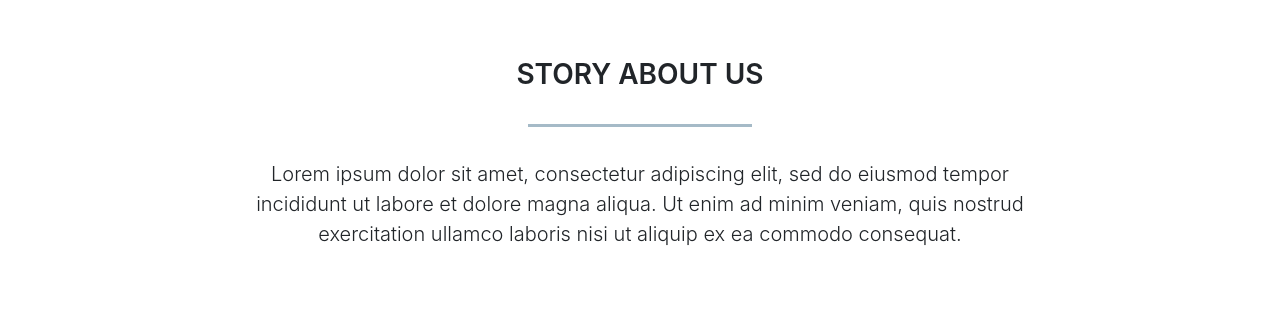
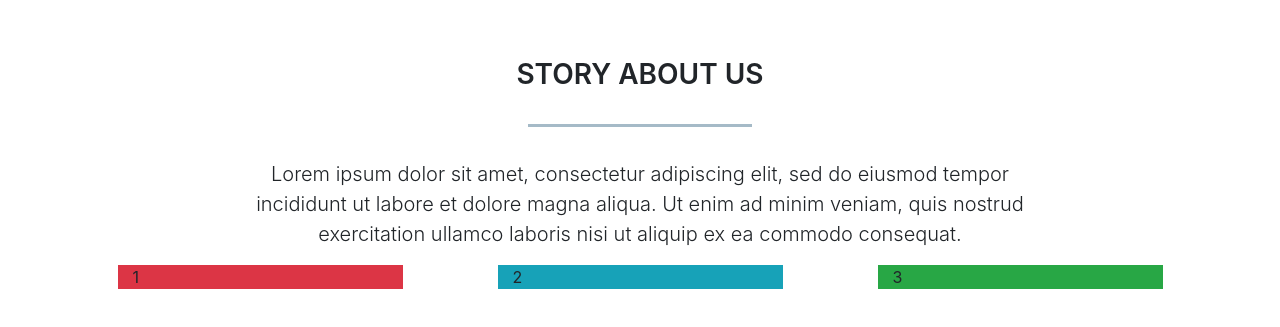
Before and after one commit to record-ye/record, a website built with webpack: page src/index.html in a window 1280 px wide. Shown: the part 822-1149 px from the top of the page. Built offline with nearby package versions, Linux system fonts and the light colour scheme.

Commit message:
init the images

```diff
--- a/src/index.html
+++ b/src/index.html
@@ -88,15 +88,15 @@
             aliqua. Ut enim ad minim veniam, quis nostrud exercitation ullamco laboris nisi ut aliquip ex ea commodo consequat.</p>
         </div>
       </div>
-      <div class="row">
-        <div class="col-md-4">
-
+      <div class="row justify-content-around" id="about-images-row">
+        <div class="col-md-3 bg-danger holder">
+          1
         </div>
-        <div class="col-md-4">
-
+        <div class="col-md-3 bg-info holder">
+          2
         </div>
-        <div class="col-md-4">
-
+        <div class="col-md-3 bg-success holder">
+          3
         </div>
       </div>
     </div>
--- a/src/styles/_about.scss
+++ b/src/styles/_about.scss
@@ -7,4 +7,7 @@ section#about {
             font-weight: 600;
         }
     }
+    div#about-images-row {
+        div.holder {}
+    }
 }
```
